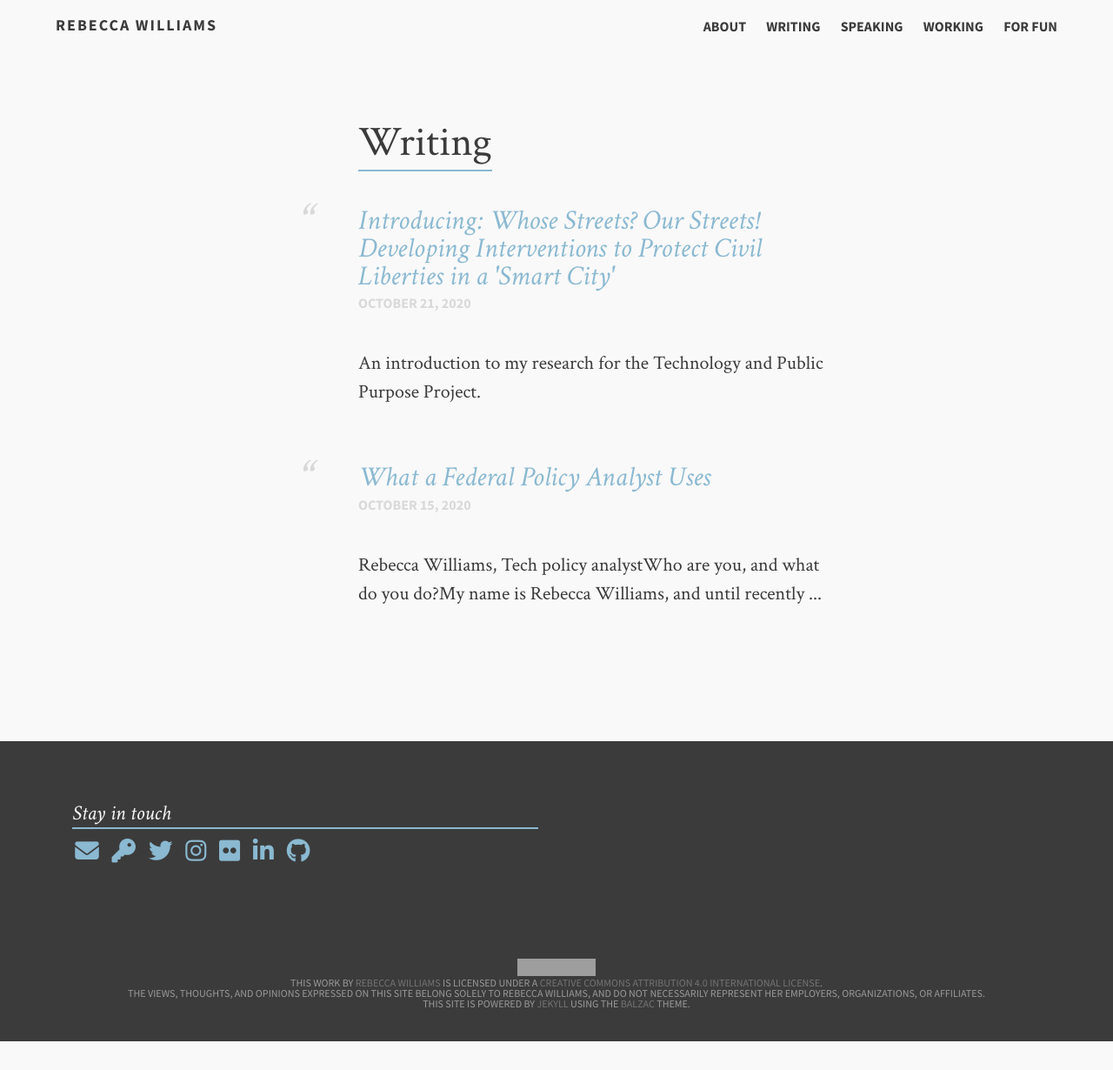
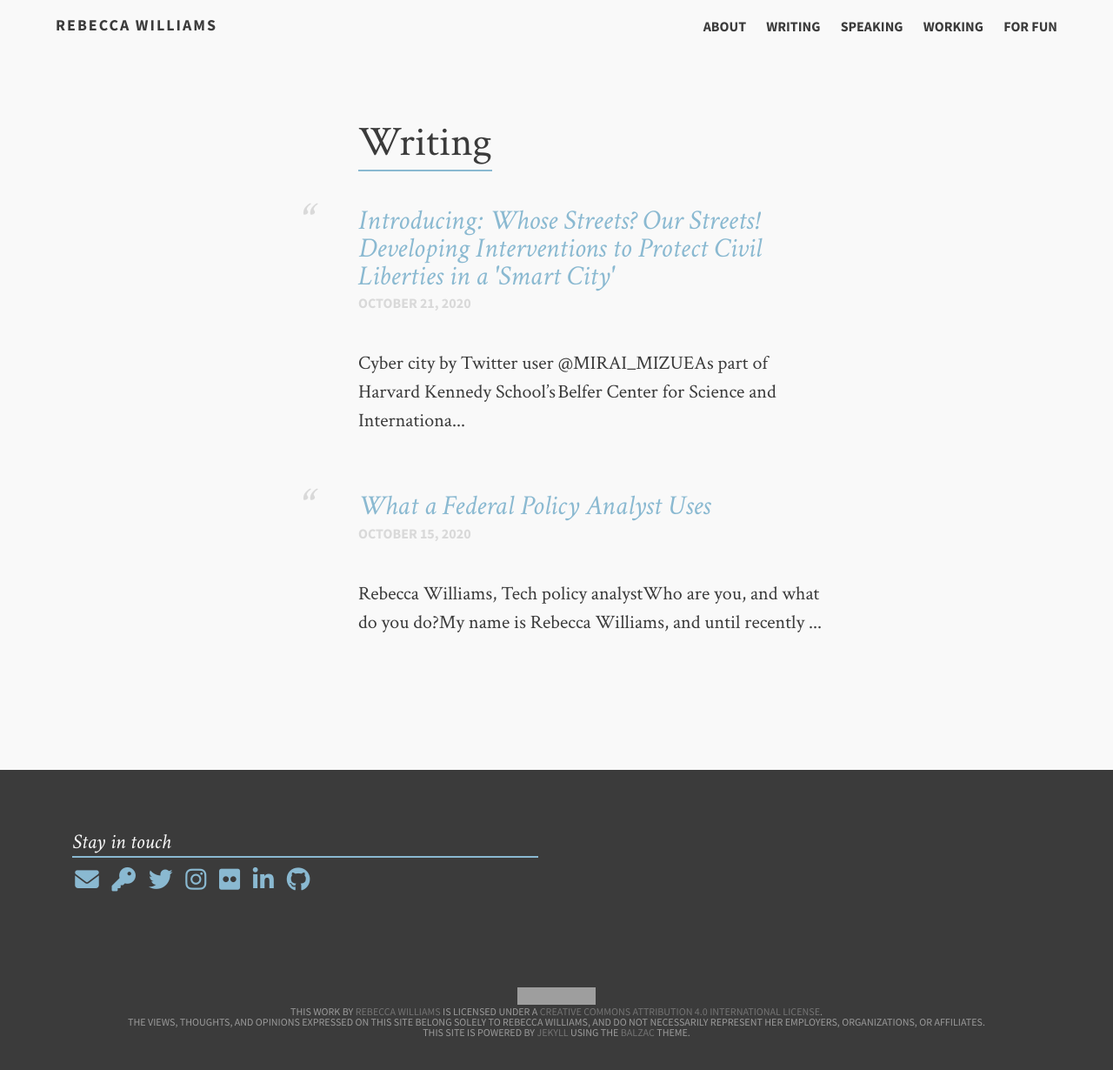
Before and after one commit to rebeccawilliams/rebeccawilliams.us, a Jekyll site: the page built from writing.md, in a window 1280 px wide. Shown: the whole page at 87% size. Built offline with Jekyll 4.4.1, drawn with Linux system fonts in a browser that asks for light colours; nearby versions of some CDN libraries; before the commit the page ends 1197 px from its top, so only the background shows below that; grey boxes are pictures that could not be loaded.

Commit message:
Update 2020-10-21-Introducing:-Whose-Streets?-Our-Streets!.md

```diff
--- a/_posts/2020-10-21-Introducing:-Whose-Streets?-Our-Streets!.md
+++ b/_posts/2020-10-21-Introducing:-Whose-Streets?-Our-Streets!.md
@@ -1,7 +1,6 @@
 ---
 layout: post
 title: "Introducing: Whose Streets? Our Streets! Developing Interventions to Protect Civil Liberties in a 'Smart City'"
-description: "An introduction to my research for the Technology and Public Purpose Project."
 date: 2020-10-21
 related image: /images/smallcybercity.gif
 ---
```
